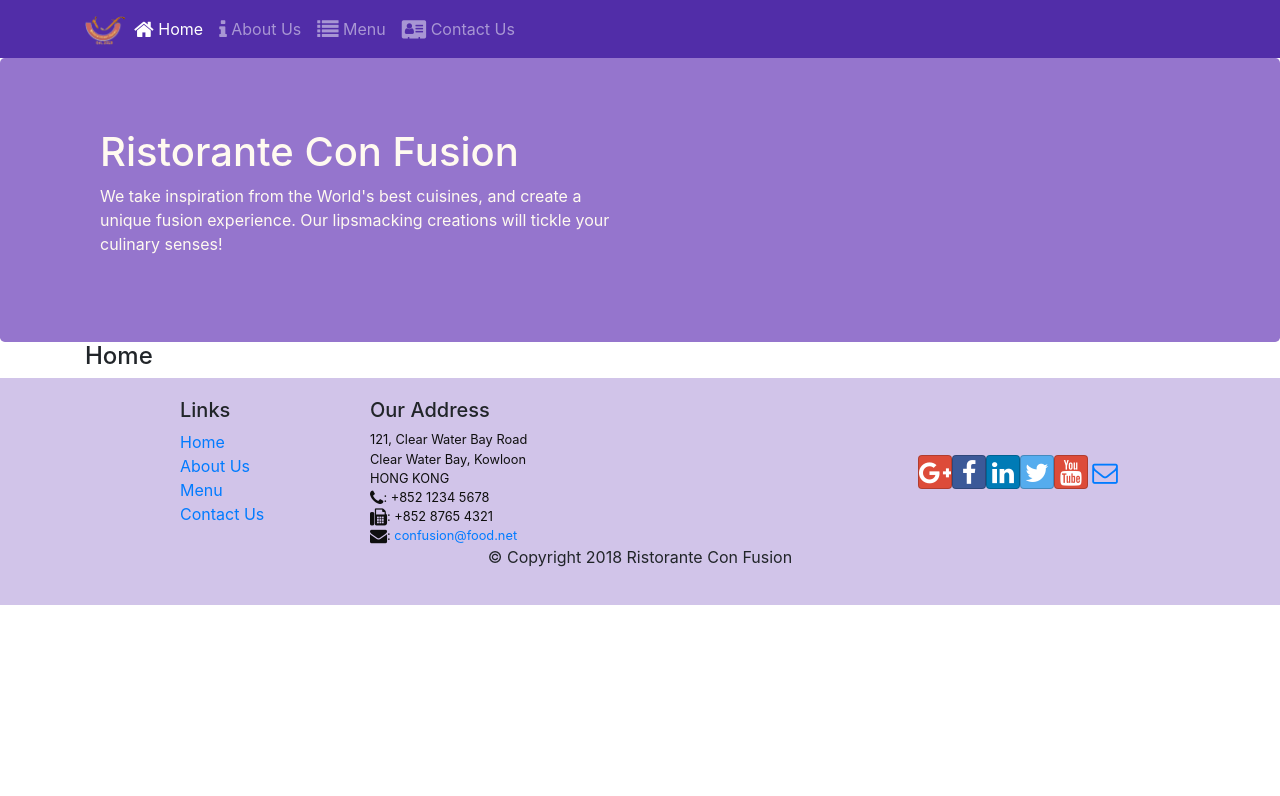
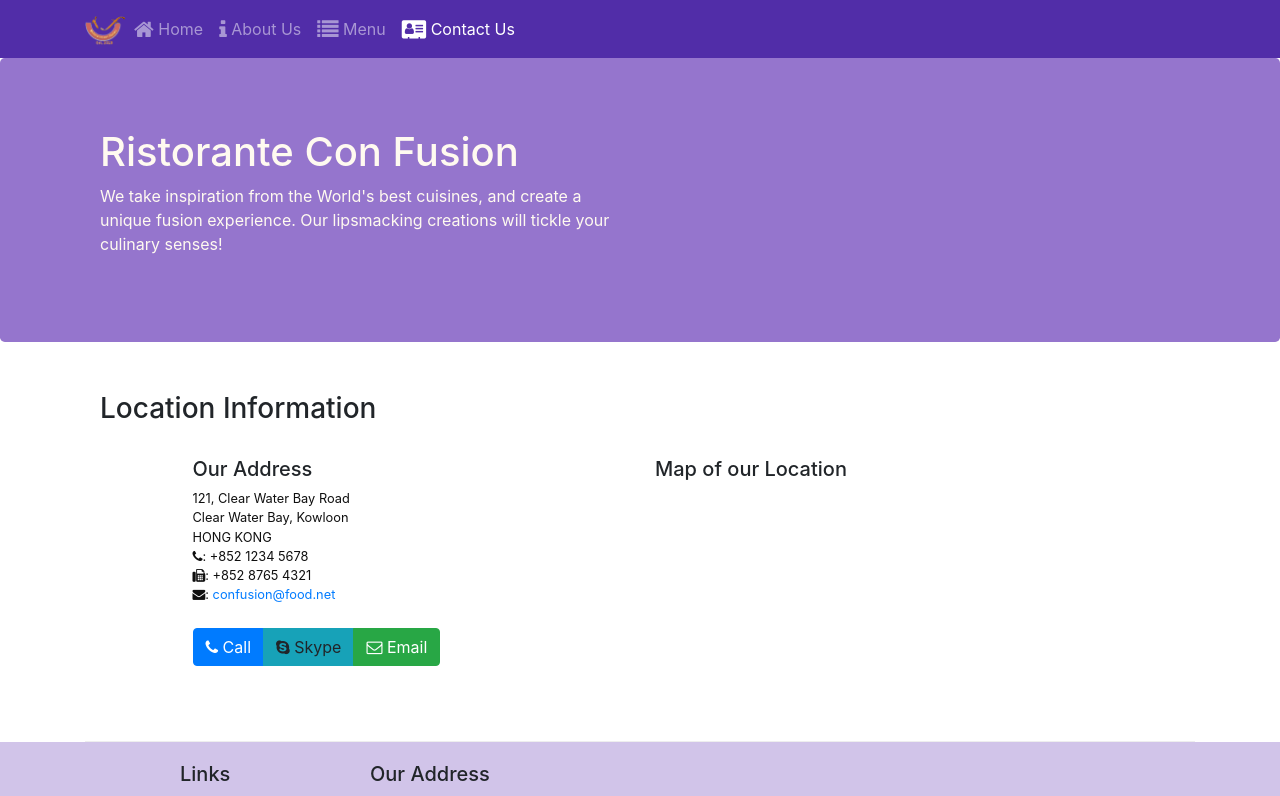
Before and after one commit to vignesh-manel/Ristorante-conFusion, a React (Create React App) app: page /contactus in a window 1280 px wide. Before the commit this address led to /home. Shown: the top 796 px of the page. Built offline with nearby package versions, Linux system fonts and the light colour scheme.

Commit message:
Single Page Application Part-1

```diff
--- /dev/null
+++ b/src/components/ContactComponent.js
@@ -0,0 +1,34 @@
+import React from 'react';
+ function Contact(props) {
+    return(
+        <div className="container">
+            <div className="row row-content">
+                <div className="col-12">
+                <h3>Location Information</h3>
+                </div>
+                <div className="col-12 col-sm-4 offset-sm-1">
+                        <h5>Our Address</h5>
+                        <address>
+                        121, Clear Water Bay Road<br />
+                        Clear Water Bay, Kowloon<br />
+                        HONG KONG<br />
+                        <i className="fa fa-phone"></i>: +852 1234 5678<br />
+                        <i className="fa fa-fax"></i>: +852 8765 4321<br />
+                        <i className="fa fa-envelope"></i>: <a href="mailto:confusion@food.net">confusion@food.net</a>
+                        </address>
+                </div>
+                <div className="col-12 col-sm-6 offset-sm-1">
+                    <h5>Map of our Location</h5>
+                </div>
+                <div className="col-12 col-sm-11 offset-sm-1">
+                    <div className="btn-group" role="group">
+                        <a role="button" className="btn btn-primary" href="tel:+85212345678"><i className="fa fa-phone"></i> Call</a>
+                        <a role="button" className="btn btn-info"><i className="fa fa-skype"></i> Skype</a>
+                        <a role="button" className="btn btn-success" href="mailto:confusion@food.net"><i className="fa fa-envelope-o"></i> Email</a>
+                    </div>
+                </div>
+            </div>
+        </div>
+    );
+}
+ export default Contact;
--- a/src/components/HomeComponent.js
+++ b/src/components/HomeComponent.js
@@ -1,9 +1,33 @@
 import React from 'react';
+import { Card, CardImg, CardBody, CardText, CardTitle, CardSubtitle } from 'reactstrap';
+
+function RenderCard({item}) {
+    return (
+	<Card>
+	    <CardImg src={item.image} alt={item.name} />
+	    <CardBody>
+		<CardTitle>{item.name}</CardTitle>
+		{item.designation ? <CardSubtitle>{item.designation}</CardSubtitle>: null}
+		<CardText>{item.description}</CardText>
+	    </CardBody>
+	</Card>
+    );
+}
 
 function Home(props) {
     return (
 	<div className="container">
-	    <h4>Home</h4>
+	    <div className="row align-items-start">
+		<div className="col-12 col-md m-1">
+		    <RenderCard item={props.dish} />
+		</div>
+		<div className="col-12 col-md m-1">
+		    <RenderCard item={props.promotion} />
+		</div>
+		<div className="col-12 col-md m-1">
+		    <RenderCard item={props.leader} />
+		</div>
+	    </div>
 	</div>
     );
 }
--- a/src/components/MainComponent.js
+++ b/src/components/MainComponent.js
@@ -1,10 +1,14 @@
 import React, { Component } from 'react';
 import Home from './HomeComponent';
 import Menu from './MenuComponent';
+import Contact from './ContactComponent';
 import DishDetail from './DishdetailComponent'
 import Header from './HeaderComponent';
 import Footer from './FooterComponent';
 import { DISHES } from '../shared/dishes';
+import { COMMENTS } from '../shared/comments';
+import { LEADERS } from '../shared/leaders';
+import { PROMOTIONS } from '../shared/promotions';
 import { Switch, Route, Redirect } from 'react-router-dom';
 
 class Main extends Component {
@@ -14,6 +18,9 @@
 
     this.state = {
 	dishes: DISHES,
+	comments: COMMENTS,
+	promotions: PROMOTIONS,
+	leaders: LEADERS
     };
  }
 
@@ -21,7 +28,10 @@
 
     const HomePage = () => {
 	return (
-	    <Home />
+	    <Home dish={this.state.dishes.filter((dish) => dish.featured)[0]}
+		promotion={this.state.promotions.filter((promotion) => promotion.featured)[0]}
+		leader={this.state.leaders.filter((leader) => leader.featured)[0]}
+	    />
 	);
     }
     return (
@@ -30,6 +40,7 @@
 	<Switch>
 	    <Route path="/home" component={HomePage} />
 	    <Route exact path="/menu" component={() => <Menu dishes={this.state.dishes} />} />
+	    <Route exact path="/contactus" component={Contact} />
 	    <Redirect to="/home"  />
 	</Switch>
 	<Footer />
```
